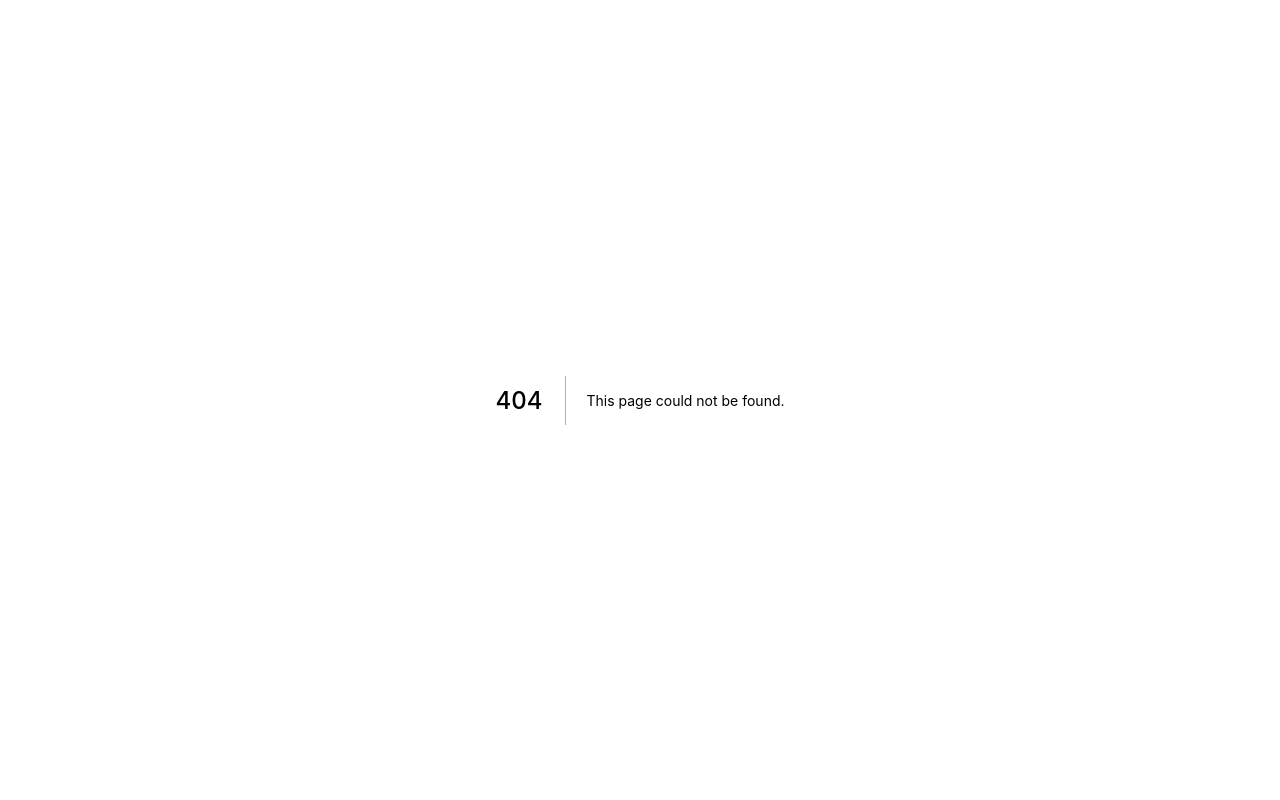
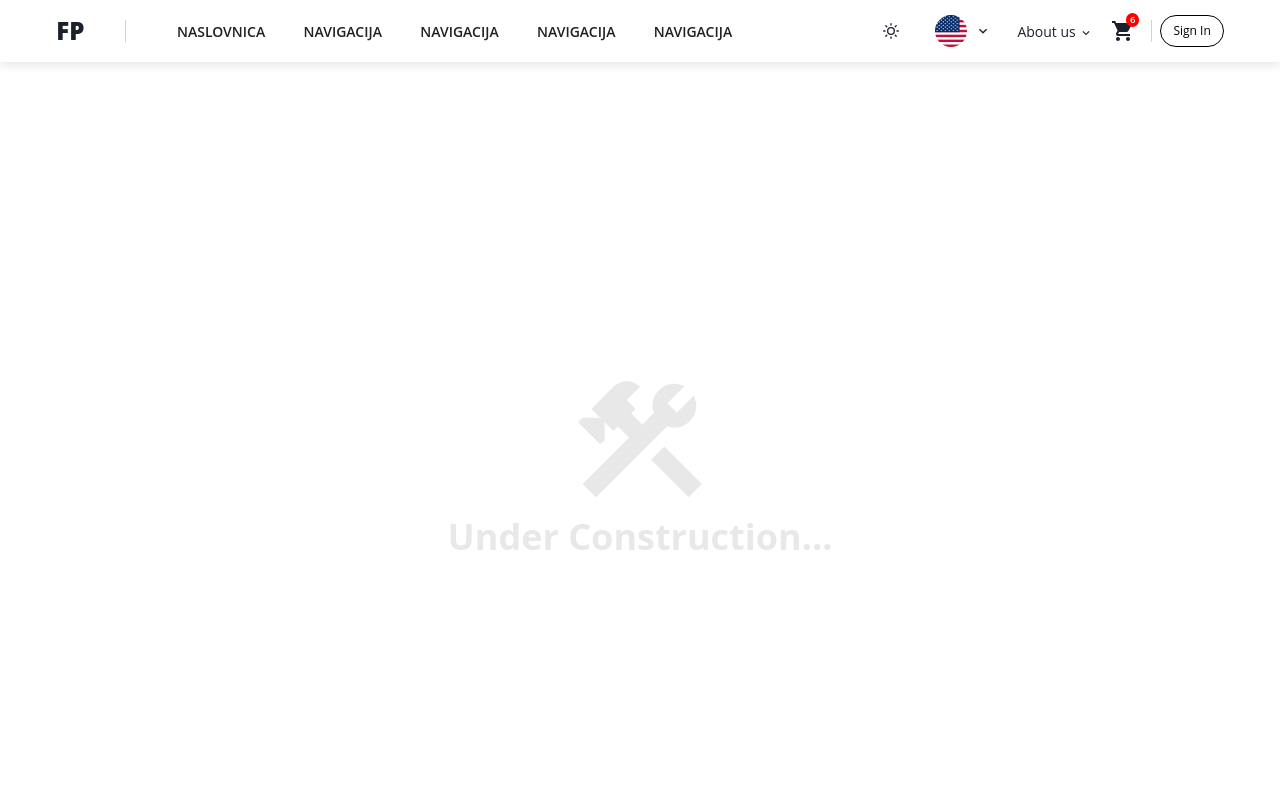
Before and after one commit to akapetano/fotoportal-smartcode-zadatak, a Next.js app: page /navigation in a window 1280 px wide. Before the commit this address had no page. Shown: the top 800 px of the page. Built offline with nearby package versions, Linux system fonts and the light colour scheme.

Commit message:
add enum for locales

```diff
--- a/i18n.ts
+++ b/i18n.ts
@@ -2,14 +2,15 @@ import i18n from 'i18next';
 import { initReactI18next } from 'react-i18next';
 import en from './public/locales/en.json';
 import hr from './public/locales/hr.json';
+import { Locale } from './src/enums/locale';
 
 i18n.use(initReactI18next).init({
   resources: {
-    'en-US': { translation: en },
-    'hr-HR': { translation: hr },
+    [Locale.En]: { translation: en },
+    [Locale.Hr]: { translation: hr },
   },
-  lng: 'en-US',
-  fallbackLng: 'en-US',
+  lng: Locale.En,
+  fallbackLng: Locale.En,
   interpolation: { escapeValue: false },
 });
 
--- a/next.config.js
+++ b/next.config.js
@@ -1,10 +1,6 @@
 /** @type {import('next').NextConfig} */
 const nextConfig = {
   reactStrictMode: true,
-  i18n: {
-    locales: ['en-US', 'hr-HR'],
-    defaultLocale: 'en-US',
-  },
 };
 
 module.exports = nextConfig;
--- /dev/null
+++ b/pages/navigation.tsx
@@ -0,0 +1,33 @@
+import type { NextPage } from 'next';
+import { NextHead } from '../src/components/shared/NextHead/NextHead';
+import { Flex, Icon, Heading, useColorModeValue } from '@chakra-ui/react';
+import { MdConstruction } from 'react-icons/md';
+import { Layout } from '../src/components/shared/Layout/Layout';
+import { LayoutMain } from '../src/components/shared/LayoutMain/LayoutMain';
+
+const Navigation: NextPage = () => {
+  const constructionColor = useColorModeValue('brand.100', 'brand.50');
+
+  return (
+    <Layout>
+      <NextHead
+        title="FotoPortal | Navigacija"
+        description="FotoPortal - web portal za fotografije"
+      />
+      <LayoutMain>
+        <Flex
+          height="100vh"
+          alignItems="center"
+          justifyContent="center"
+          flexDir="column"
+          color={constructionColor}
+        >
+          <Icon as={MdConstruction} w={150} h={150} />
+          <Heading>Under Construction...</Heading>
+        </Flex>
+      </LayoutMain>
+    </Layout>
+  );
+};
+
+export default Navigation;
--- a/src/components/shared/LanguageMenu/LanguageMenu.tsx
+++ b/src/components/shared/LanguageMenu/LanguageMenu.tsx
@@ -14,11 +14,11 @@ import { ChevronDownIcon } from '@chakra-ui/icons';
 import NextLink from 'next/link';
 import { useTranslation } from 'react-i18next';
 import { LanguageMenuFlag } from '../../core/LanguageMenuFlag/LanguageMenuFlag';
+import { Locale } from '../../../enums/locale';
 
 export const LanguageMenu = () => {
-  const { locale, asPath } = useRouter();
+  const { asPath } = useRouter();
   const { i18n } = useTranslation();
-  console.log(i18n.language);
 
   return (
     <Flex justifyContent="center" alignItems="center">
@@ -46,10 +46,10 @@ export const LanguageMenu = () => {
               <LanguageMenuFlag language={i18n.language} />
             </MenuButton>
             <MenuList>
-              <NextLink href={asPath} locale="hr-HR">
+              <NextLink href={asPath} locale={Locale.Hr}>
                 <MenuItem
                   as={HStack}
-                  bg={locale === 'hr-HR' ? '#F68B1E' : ''}
+                  bg={Locale.Hr ? '#F68B1E' : ''}
                   _hover={{ cursor: 'pointer' }}
                   onClick={() => i18n.changeLanguage('hr-HR')}
                 >
@@ -57,10 +57,10 @@ export const LanguageMenu = () => {
                   <Text>HR</Text>
                 </MenuItem>
               </NextLink>
-              <NextLink href={asPath} locale="en-US">
+              <NextLink href={asPath} locale={Locale.En}>
                 <MenuItem
                   as={HStack}
-                  bg={locale === 'en-US' ? '#F68B1E' : ''}
+                  bg={Locale.En ? '#F68B1E' : ''}
                   _hover={{ cursor: 'pointer' }}
                   onClick={() => i18n.changeLanguage('en-US')}
                 >
--- /dev/null
+++ b/src/enums/locale.ts
@@ -0,0 +1,4 @@
+export enum Locale {
+  En = 'en-US',
+  Hr = 'hr-HR',
+}
```
